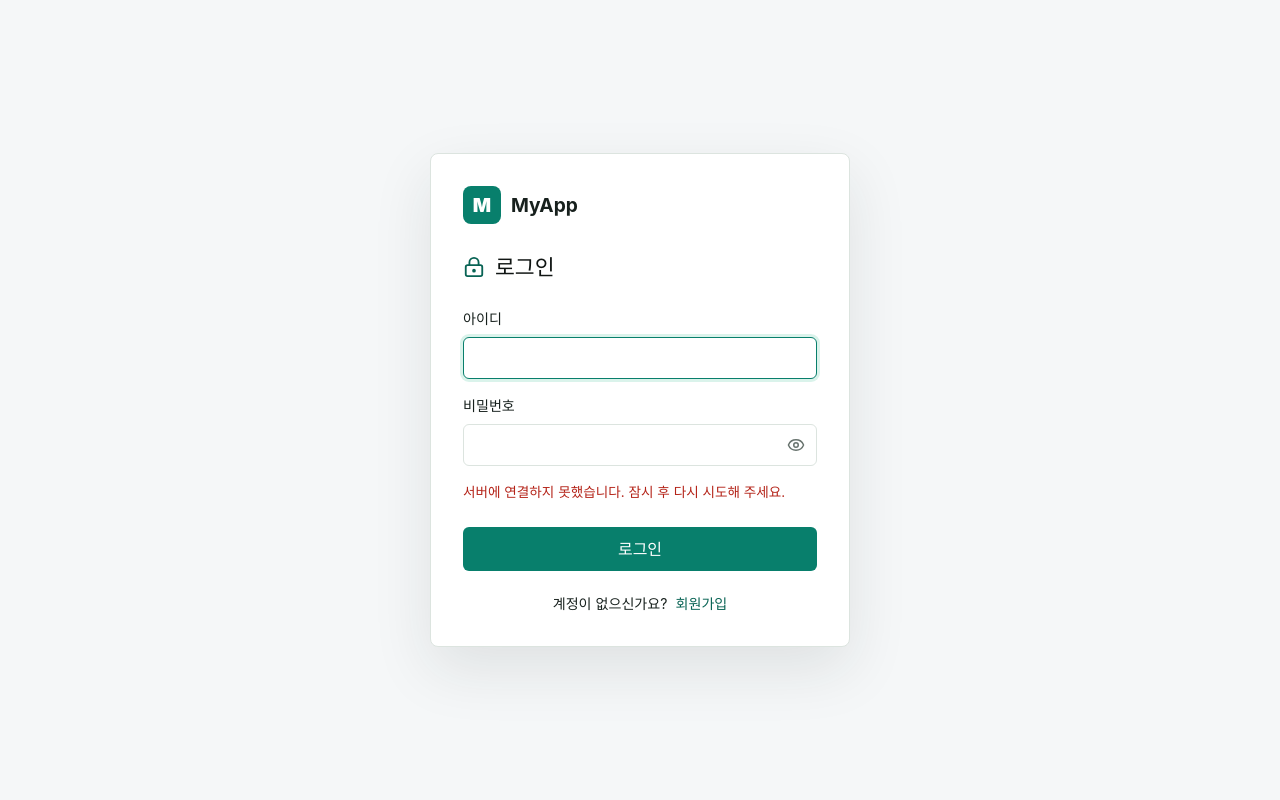
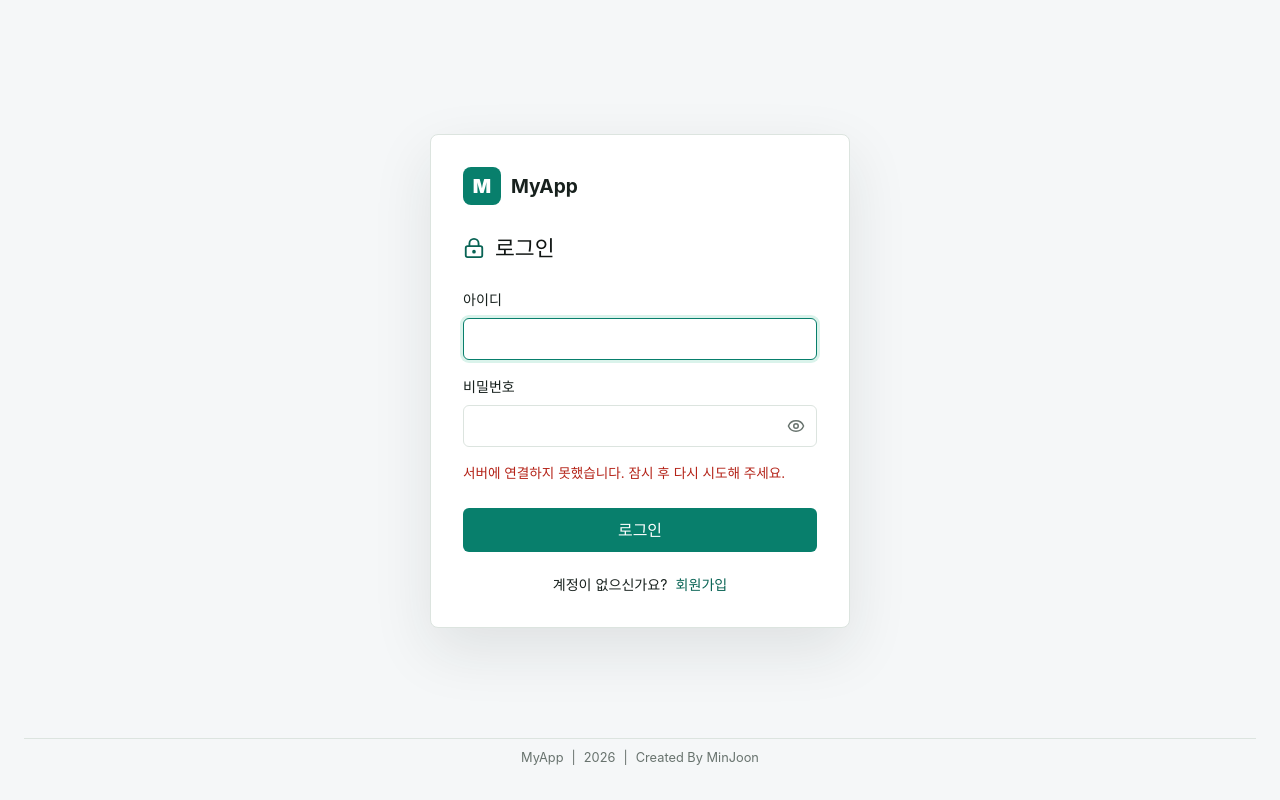
Before and after one commit to akskwks/myfrontend, a React (Vite) app: page /#/login in a window 1280 px wide. Built offline with nearby package versions, Linux system fonts and the light colour scheme; no server answers.

Commit message:
일정 삭제 프롬프트 추가 + Footer 추가

```diff
--- /dev/null
+++ b/src/components/AppFooter.tsx
@@ -0,0 +1,11 @@
+export function AppFooter() {
+  return (
+    <footer className="app-footer">
+      <span>MyApp</span>
+      <span aria-hidden="true">|</span>
+      <span>2026</span>
+      <span aria-hidden="true">|</span>
+      <span>Created By MinJoon</span>
+    </footer>
+  );
+}
--- a/src/components/AppShell.tsx
+++ b/src/components/AppShell.tsx
@@ -1,5 +1,6 @@
 import type { ReactNode } from "react";
 import { Sidebar, type AppSection } from "./Sidebar";
+import { AppFooter } from "./AppFooter";
 
 type AppShellProps = {
   active: AppSection;
@@ -21,6 +22,7 @@ export function AppShell({
         className={`app-main ${scrollable ? "is-scrollable" : ""} ${className}`.trim()}
       >
         {children}
+        <AppFooter />
       </main>
     </div>
   );
--- a/src/pages/UserPage.tsx
+++ b/src/pages/UserPage.tsx
@@ -2,6 +2,7 @@ import { useEffect, useState, type FormEvent } from "react";
 import { Eye, EyeOff, LockKeyhole } from "lucide-react";
 import { register } from "../api/userApi";
 import { useAppDialog } from "../components/AppDialog";
+import { AppFooter } from "../components/AppFooter";
 import { useUser } from "../user/UserContext";
 
 export function UserPage() {
@@ -100,6 +101,7 @@ export function UserPage() {
           <button type="button" onClick={() => changeMode(mode === "login" ? "register" : "login")}>{mode === "login" ? "회원가입" : "로그인"}</button>
         </div>
       </div>
+      <AppFooter />
     </main>
   );
 }
--- a/src/style.css
+++ b/src/style.css
@@ -2684,7 +2684,22 @@ body {
   display: flex;
   min-height: 0;
   flex-direction: column;
-  padding: 0 24px 24px;
+  padding: 0 24px;
+}
+
+.app-footer {
+  display: flex;
+  min-height: 38px;
+  flex: 0 0 auto;
+  align-items: center;
+  justify-content: center;
+  gap: 8px;
+  margin-top: 12px;
+  padding: 8px 4px;
+  border-top: 1px solid var(--line);
+  color: var(--muted);
+  font-size: 0.8rem;
+  white-space: nowrap;
 }
 
 .calendar-page-content > .page-header,
@@ -3287,7 +3302,7 @@ body {
   .memo-page-content,
   .work-page-content,
   .ai-page-content {
-    padding: 0 10px 10px;
+    padding: 0 10px;
   }
 
   .calendar-page-content > .page-header,
@@ -3453,14 +3468,23 @@ body {
 }
 
 .auth-page {
-  display: grid;
-  min-height: 100dvh;
-  place-items: center;
+  display: flex;
+  height: 100dvh;
+  flex-direction: column;
+  align-items: center;
+  overflow-y: auto;
   padding: 24px;
+}
+
+.auth-page .app-footer {
+  width: 100%;
+  margin-top: auto;
 }
 
 .auth-panel {
   width: min(100%, 420px);
+  flex: 0 0 auto;
+  margin-top: auto;
   padding: 32px;
   border: 1px solid var(--line);
   border-radius: 8px;
@@ -3554,8 +3578,12 @@ body {
   font-size: 0.85rem;
 }
 
-.auth-error { color: var(--danger); }
-.auth-notice { color: var(--accent-dark); }
+.auth-error {
+  color: var(--danger);
+}
+.auth-notice {
+  color: var(--accent-dark);
+}
 
 .auth-submit {
   min-height: 44px;
@@ -3567,8 +3595,13 @@ body {
   font-weight: 700;
 }
 
-.auth-submit:hover:not(:disabled) { background: var(--accent-dark); }
-.auth-submit:disabled { opacity: 0.6; cursor: wait; }
+.auth-submit:hover:not(:disabled) {
+  background: var(--accent-dark);
+}
+.auth-submit:disabled {
+  opacity: 0.6;
+  cursor: wait;
+}
 
 .auth-switch {
   display: flex;
@@ -3586,15 +3619,23 @@ body {
   font-weight: 700;
 }
 
-.auth-loading { color: var(--muted); }
+.auth-loading {
+  color: var(--muted);
+}
 
 @media (max-width: 760px) {
-  .sidebar-account { flex-direction: column; }
-  .sidebar-account button { flex-basis: 32px; }
+  .sidebar-account {
+    flex-direction: column;
+  }
+  .sidebar-account button {
+    flex-basis: 32px;
+  }
 }
 
 @media (max-width: 480px) {
-  .auth-panel { padding: 24px 20px; }
+  .auth-panel {
+    padding: 24px 20px;
+  }
 }
 
 @media (max-width: 560px) {
```
